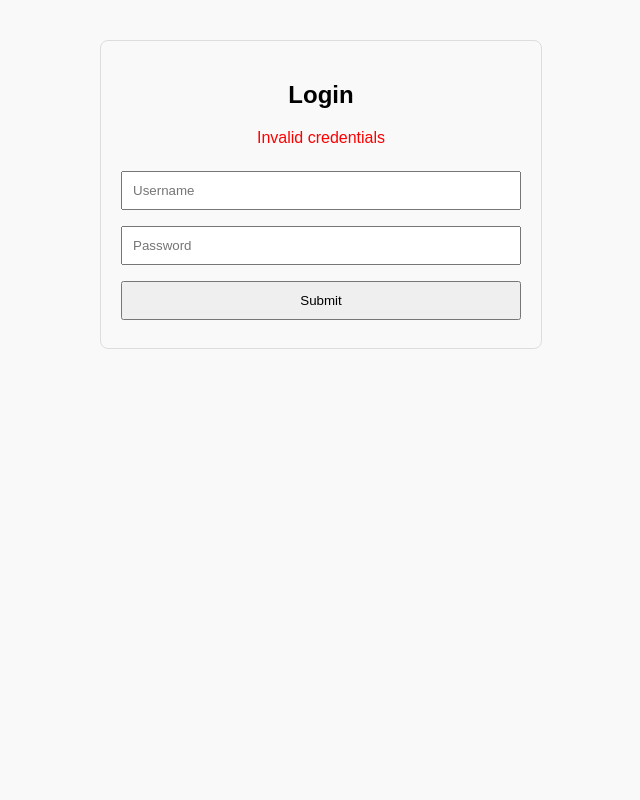
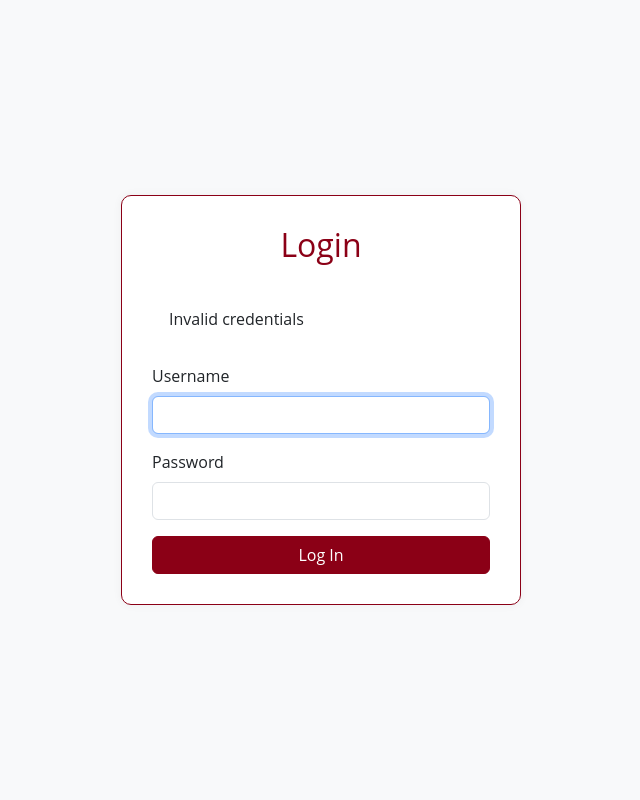
Before and after one commit to Borouros/FlaskProject1, a Flask app: page /login in a window 1280 px wide. Shown: the whole page, without its empty margins (319-959 px from the left). Run offline with Flask 3, Linux system fonts and the light colour scheme.

Commit message:
Revert "Update login.html"
This reverts commit f98075940889d4c1b2985d8735f196fa2380d94b.

```diff
--- a/app.py
+++ b/app.py
@@ -304,28 +304,28 @@ def setup_user():
         return "User already exists."
 
 
-@app.route('/account', methods=['GET', 'POST'])
+@app.route('/account', methods=['POST'])
 @login_required
-def account():
-    if request.method == 'POST':
-        new_username = request.form.get('user_username')
-        new_password = request.form.get('user_password')
+def update_account():
+    new_username = request.form.get('username')
+    new_password = request.form.get('password')
 
-        user = User.query.get(current_user.id)
+    if not new_username or not new_password:
+        flash("Username and password cannot be empty.", "danger")
+        return redirect(url_for('editor'))
 
-        if new_username and new_username != user.username:
-            if User.query.filter_by(username=new_username).first():
-                flash("Username already taken.", 'error')
-            else:
-                user.username = new_username
-                flash("Username updated successfully!")
+    existing_user = User.query.filter_by(username=new_username).first()
+    if existing_user and existing_user.id != current_user.id:
+        flash("Username already taken.", "danger")
+        return redirect(url_for('editor'))
 
-        if new_password:
-            user.password = generate_password_hash(new_password)
-            flash("Password updated successfully!")
+    current_user.username = new_username
+    current_user.password = generate_password_hash(new_password)
+    db.session.commit()
 
-        db.session.commit()
-    return render_template('account.html', user=current_user)
+    flash("Account updated successfully.", "success")
+    return redirect(url_for('editor'))
+
 
 
 
--- a/templates/login.html
+++ b/templates/login.html
@@ -1,56 +1,74 @@
 <!DOCTYPE html>
 <html lang="en">
 <head>
+  <meta charset="UTF-8">
   <title>Login</title>
+  <link rel="stylesheet" href="https://cdn.jsdelivr.net/npm/bootstrap@5.3.2/dist/css/bootstrap.min.css">
   <style>
     body {
-      font-family: sans-serif;
+      background-color: #f8f9fa;
+      display: flex;
+      align-items: center;
+      justify-content: center;
+      height: 100vh;
+      font-family: "Merriweather", "Open Sans", sans-serif;
+    }
+    .login-box {
+      width: 100%;
       max-width: 400px;
-      margin: 40px auto;
-      padding: 20px;
-      border: 1px solid #ddd;
-      border-radius: 8px;
-      background-color: #f9f9f9;
+      padding: 30px;
+      background-color: white;
+      border-radius: 10px;
+      border: 1px solid #8B0016;
+      box-shadow: 0 0 10px rgba(0,0,0,0.05);
     }
-    h2 {
+    .login-box h2 {
       text-align: center;
+      margin-bottom: 25px;
+      color: #8B0016;
     }
-    input, select, button {
-      width: 100%;
-      margin: 8px 0;
-      padding: 10px;
-      box-sizing: border-box;
+    .btn-primary {
+      background-color: #8B0016;
+      border-color: #8B0016;
     }
-    .flash {
-      color: red;
-      text-align: center;
+    .btn-primary:hover {
+      background-color: #A8001C;
+      border-color: #A8001C;
     }
   </style>
 </head>
 <body>
 
-  <h2>Login</h2>
+  <div class="login-box">
+    <h2>Login</h2>
 
-  {% with messages = get_flashed_messages() %}
-    {% if messages %}
-      <div class="flash">
-        {% for msg in messages %}
-          <p>{{ msg }}</p>
+    {% with messages = get_flashed_messages(with_categories=true) %}
+      {% if messages %}
+        {% for category, message in messages %}
+          <div class="alert alert-{{ 'danger' if category == 'error' else category }}">
+            {{ message }}
+          </div>
         {% endfor %}
+      {% endif %}
+    {% endwith %}
+
+    <form method="POST" action="{{ url_for('login') }}">
+      <div class="mb-3">
+        <label for="username" class="form-label">Username</label>
+        <input type="text" id="username" name="username" class="form-control" required autofocus>
       </div>
-    {% endif %}
-  {% endwith %}
 
-  <form method="POST">
-      <label>
-          <input type="text" name="username" placeholder="Username">
-      </label>
-      <label>
-          <input type="password" name="password" placeholder="Password">
-      </label>
-      <button type="submit">Submit</button>
-</form>
+      <div class="mb-3">
+        <label for="password" class="form-label">Password</label>
+        <input type="password" id="password" name="password" class="form-control" required>
+      </div>
 
+      <div class="d-grid">
+        <button type="submit" class="btn btn-primary">Log In</button>
+      </div>
+    </form>
+
+  </div>
 
 </body>
 </html>
```
Also changed, not shown: instance/yourdatabase.db.
